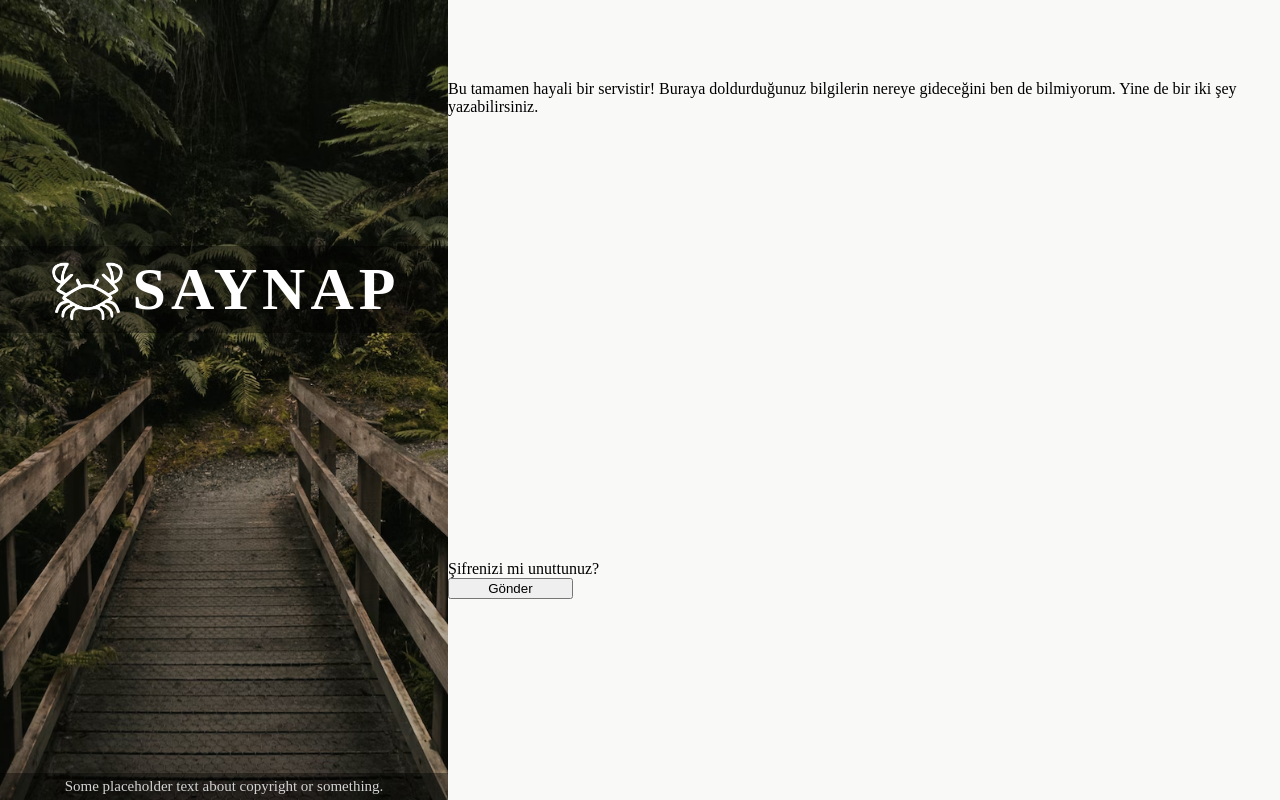
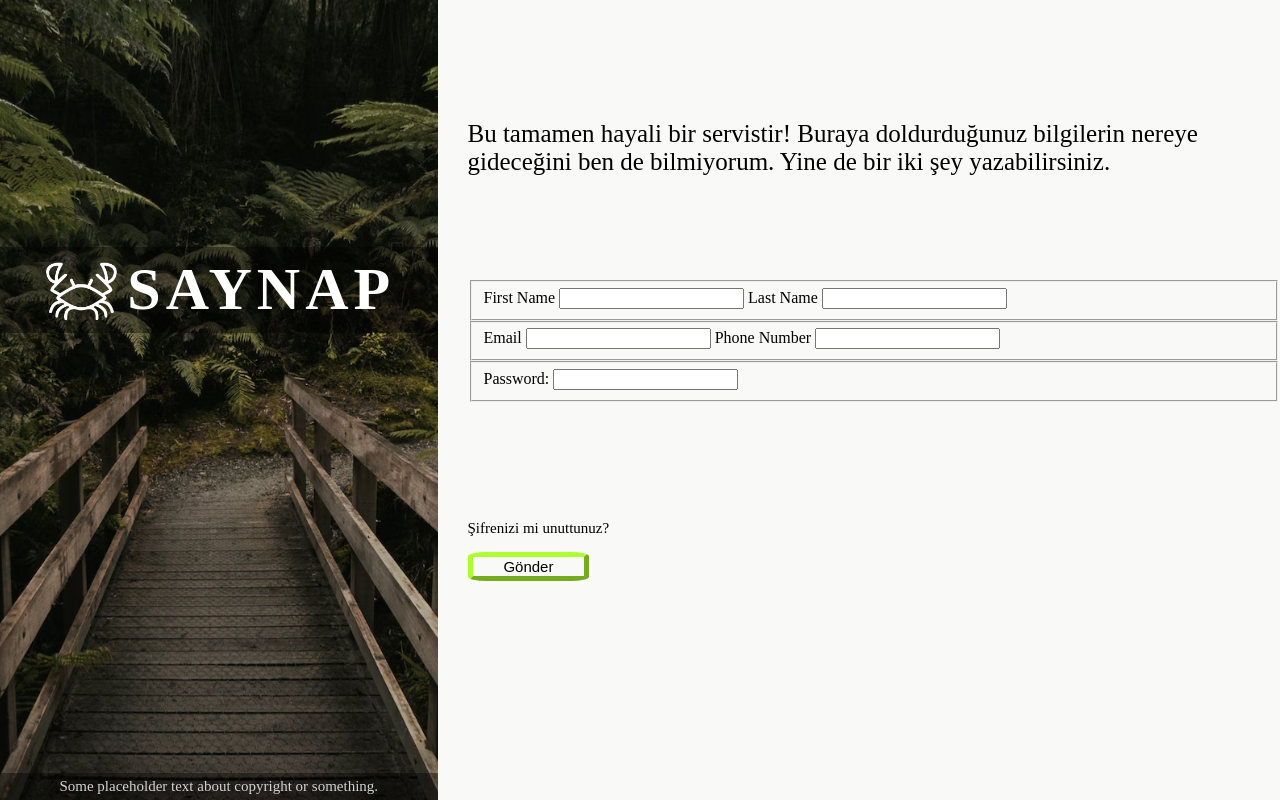
Before and after one commit to Aedevrez/TOP-signup-form, a plain HTML site: page index.html in a window 1280 px wide. Drawn offline with Linux system fonts and the light colour scheme; a web font is replaced by a local one.

Commit message:
Add form layout

```diff
--- a/index.html
+++ b/index.html
@@ -18,7 +18,24 @@
         </div>
         <main>
             <div class="entry">Bu tamamen hayali bir servistir! Buraya doldurduğunuz bilgilerin nereye gideceğini ben de bilmiyorum. Yine de bir iki şey yazabilirsiniz.</div>
-            <form action="127.0.0.1:5050/" class="signup" method="post"></form>
+            <form action="127.0.0.1:5050/" class="signup" method="post">
+                <fieldset>
+                    <label for="first_name">First Name</label>
+                    <input type="text" id="first_name">
+                    <label for="last_name">Last Name</label>
+                    <input type="text" id="last_name">
+                </fieldset>
+                <fieldset>
+                    <label for="email">Email</label>
+                    <input type="email" id="email">
+                    <label for="phone_number">Phone Number</label>
+                    <input type="text" id="phone_number">
+                </fieldset>
+                <fieldset>
+                    <label for="user_password">Password:</label>
+                    <input type="password" id="user_password" name="password">
+                </fieldset>
+            </form>
             <div class="sendmsg">
                 <a class="forgotpassword">
                     Şifrenizi mi unuttunuz?
--- a/style.css
+++ b/style.css
@@ -67,17 +67,19 @@ main {
     display: flex;
     flex-direction: column;
     justify-content: center;
+    padding-left: 30px;
 }
 
 main .entry {
     width: 100%;
     height: 20%;
     background-color: #F9FAF8;
+    font-size: 25px;
 }
 
 main form {
     width: 100%;
-    height: 40%;
+    height: 30%;
     background-color: #F9FAF8;
 }
 
@@ -87,7 +89,14 @@ main .sendmsg {
     background-color: #F9FAF8;
     display: flex;
     flex-direction: column;
+    font-size: 15px;
+    gap: 15px;
 }
 .sendmsg button {
     width: 15%;
+    font-size: 15px;
+    border-color: greenyellow;
+    background-color: #F9FAF8;
+    border-width: 5px;
+    border-radius: 15%;
 }
```
